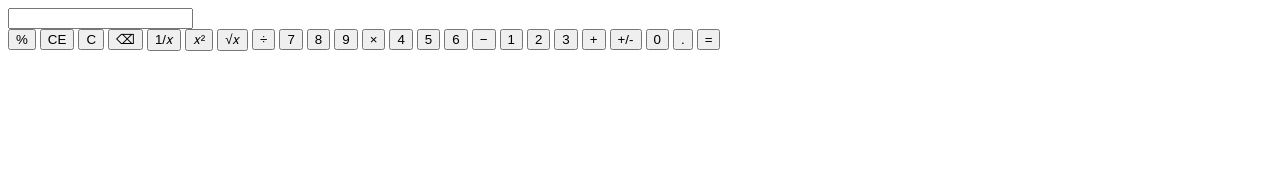
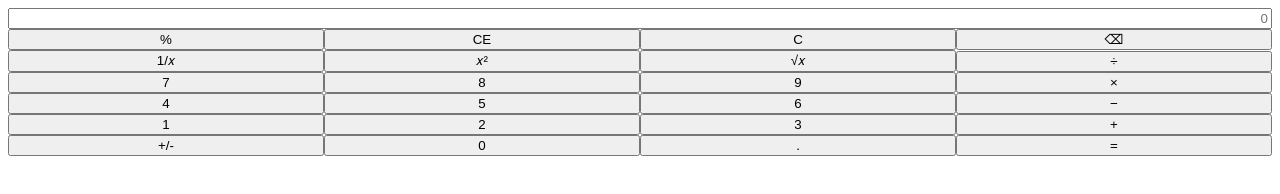
Before and after one commit to c-chee/calculator, a plain HTML site: page index.html in a window 1280 px wide. Drawn offline with Linux system fonts and the light colour scheme.

Commit message:
calculator formating

```diff
--- a/index.html
+++ b/index.html
@@ -13,11 +13,9 @@
     <!-- JS Link -->
     <script src = 'script.js' defer></script>
 
-    <main>
+    <main class = 'calculator-container'>
         <!-- Input/ Display -->
-        <section class = 'input-display'>
-            <input>
-        </section>
+        <input class = 'input-box' placeholder = '0'>
 
         <!-- Operations Grid -->
         <section class = 'operations-grid'>
--- a/styles.css
+++ b/styles.css
@@ -0,0 +1,20 @@
+
+
+.calculator-container {
+    display: grid;
+    grid-template-columns: repeat(4, 1fr);
+    justify-content: center;
+    align-items: center;
+}
+
+/* Input Box */
+.input-box {
+    grid-column: span 4; /* width 4 column */
+    direction: rtl; /* Type from right */
+    text-align: right; /* Text start fromo right*/
+}
+
+/* Operations Grid Container */
+.operations-grid {
+    display: contents; /* buttons follow parent grid */
+}
```
